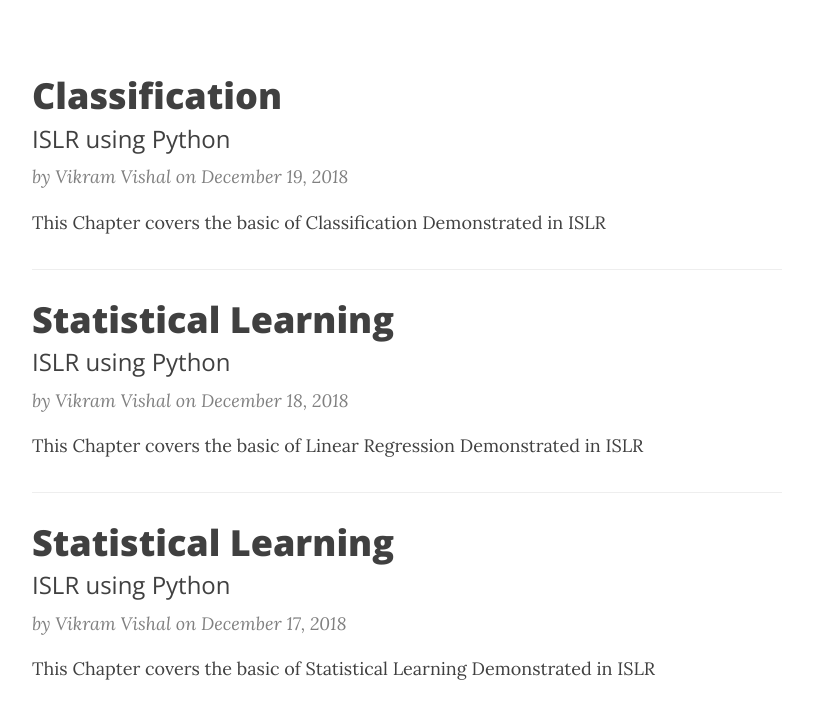
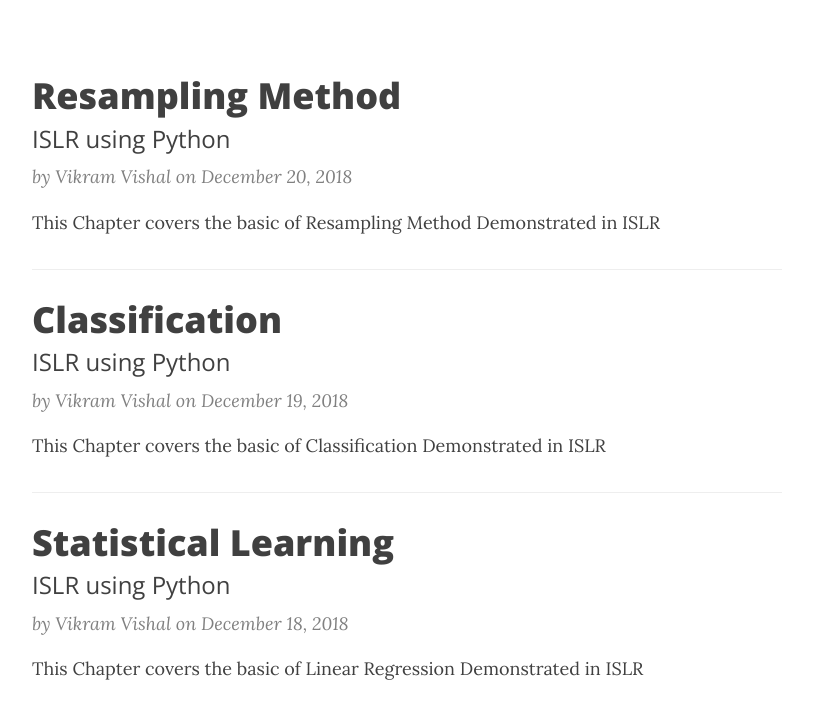
Before and after one commit to vvsbnmit/vvsbnmit.github.io, a Jekyll site: the page built from index.html, in a window 1280 px wide and 900 px high, scrolled down 351 px, cut to the strip 189-900 px from the top of the window. Shown: the whole strip, without its empty margins (233-1046 px from the left). Built offline with Jekyll 4.4.1, drawn with Linux system fonts in a browser that asks for light colours; nearby versions of some CDN libraries; the list of posts is cut into pages by our own code.

Commit message:
Update and rename Chapter - 5.md to 2018-12-20-Chapter-5.md

```diff
--- a/_posts/Chapter - 5.md
+++ b/_posts/2018-12-20-Chapter-5.md
@@ -1,3 +1,12 @@
+---
+layout:     post
+title:      "Resampling Method"
+subtitle:   "ISLR using Python"
+date:       2018-12-20 10:00:00
+author:     "Vikram Vishal"
+header-img: "img/low-flying-gull.jpg"
+summary:    "This Chapter covers the basic of Resampling Method Demonstrated in ISLR"
+---
 
 ## Resampling Method
 
```
